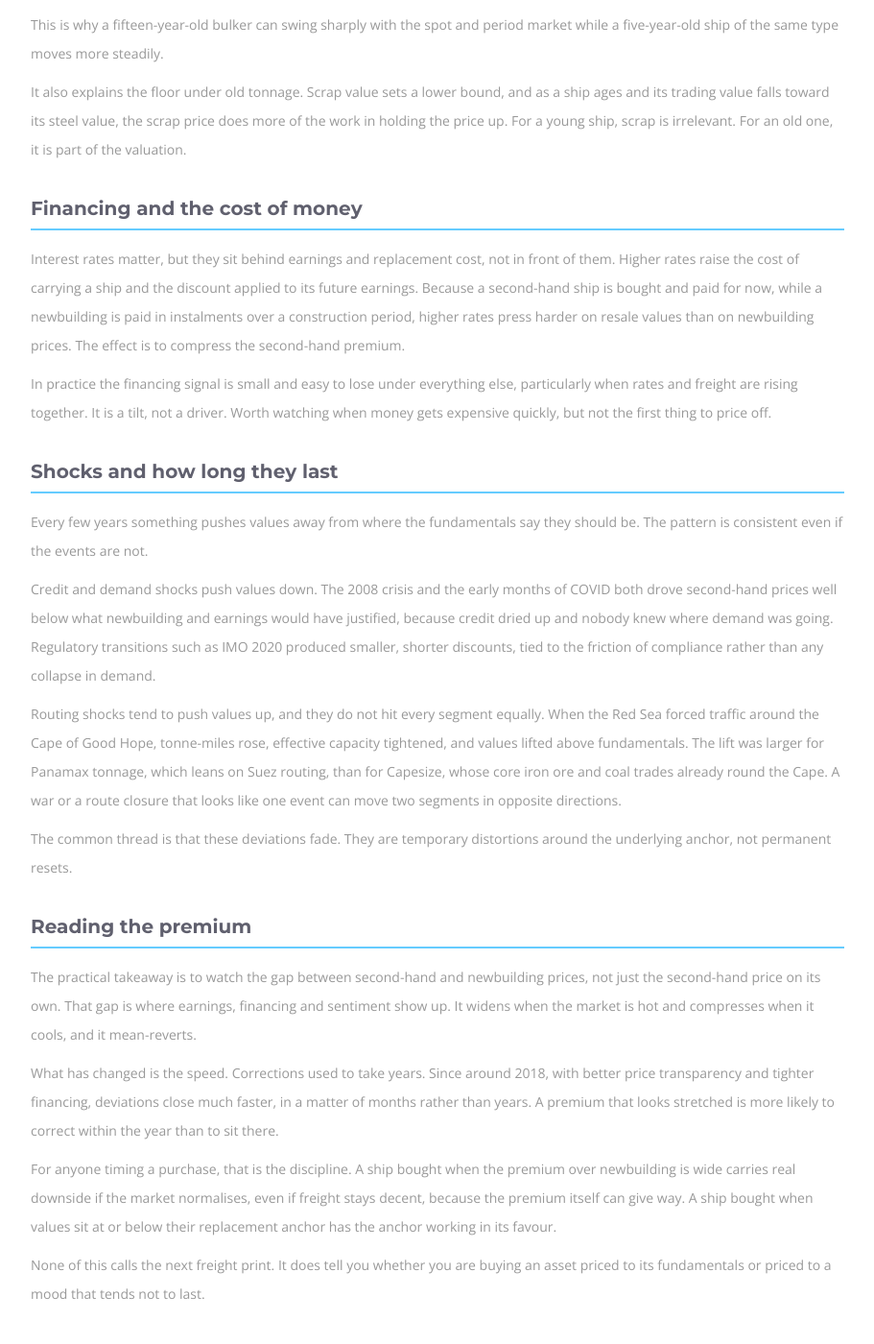
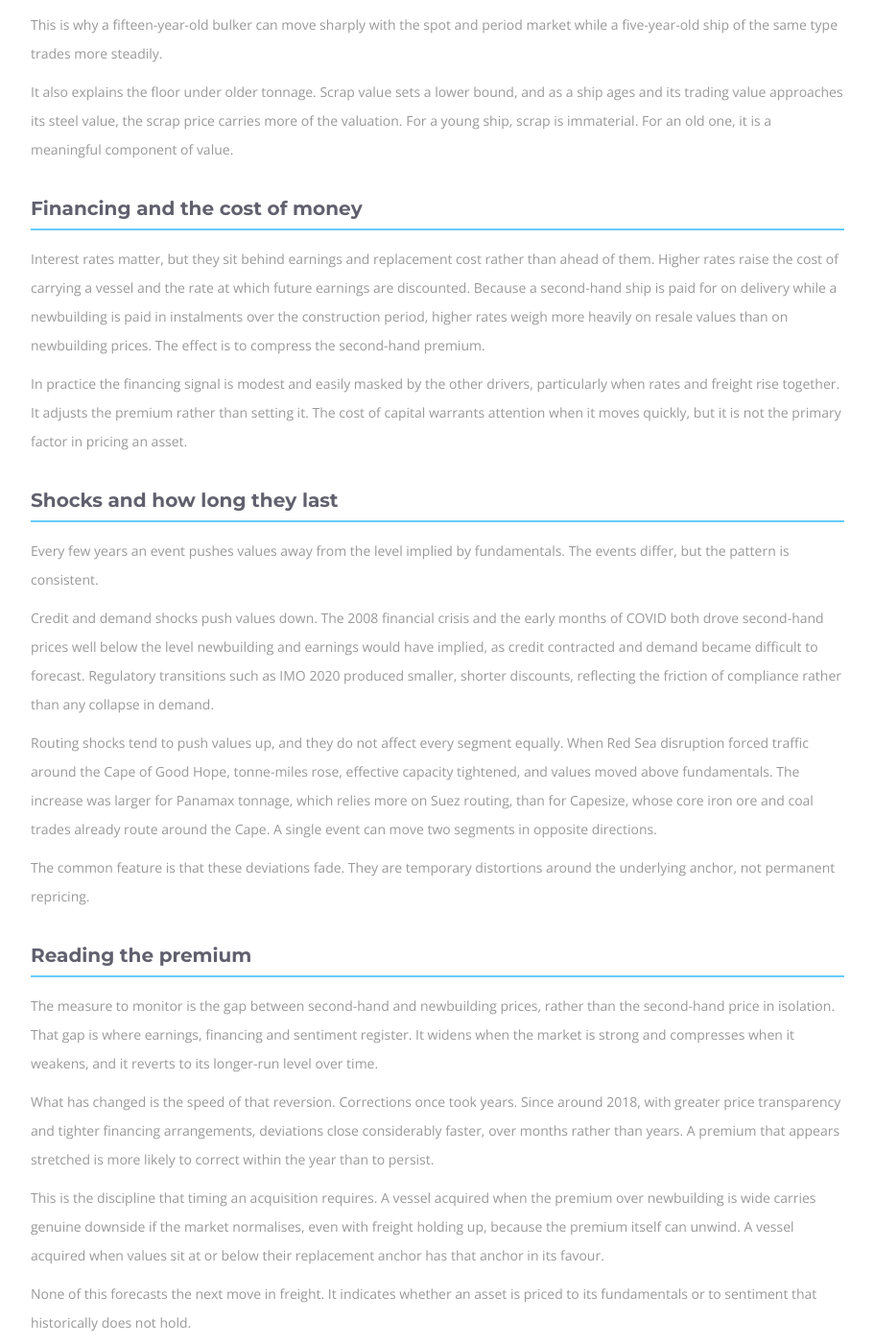
Before and after one commit to frelsea/frelsea.github.io, a Jekyll site: the page built from _posts/2026-06-22-what-drives-secondhand-dry-bulk-values.md, in a window 1280 px wide and 1400 px high, scrolled down 2811 px. Shown: the whole window at 96% size, without its empty margins (38-949 px from the left). Built offline with Jekyll 4.4.1, drawn with Linux system fonts in a browser that asks for light colours; some web fonts are replaced; some of the changed text lies outside the part shown.

Commit message:
Revise second-hand values post to institutional tone
Remove retail/consumer framing ("anyone who has...knows") and second-person
address; rewrite impersonally and authoritatively. Substance unchanged.

```diff
--- a/_posts/2026-06-22-what-drives-secondhand-dry-bulk-values.md
+++ b/_posts/2026-06-22-what-drives-secondhand-dry-bulk-values.md
@@ -2,7 +2,7 @@
 layout: post
 title: "What Drives Second-Hand Dry Bulk Values"
 date: 2026-06-22
-description: "Second-hand bulker prices are anchored to newbuilding cost, tilted by earnings, pressed at the margin by financing, and knocked off course by shocks that fade. How those forces rank, and what the premium over newbuilding tells you about timing a purchase."
+description: "Second-hand bulker values are anchored to newbuilding cost, tilted by earnings, pressed at the margin by financing, and temporarily displaced by shocks that fade. How those forces rank, and what the premium over newbuilding signals for timing an acquisition."
 tags: [dry-bulk, s-and-p, newbuilding]
 image: /assets/img/covers/insight-ship-values-cover.png
 key_points:
@@ -23,56 +23,56 @@ faq:
     a: "Shocks such as the 2008 financial crisis, COVID or the Red Sea rerouting push values away from fundamentals, but the deviations fade. Since around 2018 they have corrected faster, in months rather than years, helped by better price transparency."
 ---
 
-Anyone who has bought or sold tonnage knows the price of a ten-year-old bulker is not a single number. It moves with the newbuilding market, with freight, with the cost of money, and with whatever shock happens to be in the headlines that quarter. What is less obvious is how these forces rank, and how long each one lasts. Sorting that out is the difference between paying a fair price and paying the top of a cycle.
+The price of a ten-year-old bulker is not a single number. It moves with the newbuilding market, with freight earnings, with the cost of financing, and with periodic market shocks. What is less obvious is how these forces rank against one another, and how long each one persists. That ordering is what separates an acquisition made near fair value from one made at the top of a cycle.
 
 {% include secondhand-premium-chart.html %}
 
 ## Replacement cost is the anchor
 
-Over a full cycle, second-hand values are tied to newbuilding prices. The logic is simple. A buyer can always order a new ship instead of buying an existing one, so the cost of ordering sets the level that resale prices are measured against. When the yards raise prices, second-hand values follow. When newbuilding prices soften, the floor under resale values drops with them.
+Over a full cycle, second-hand values are tied to newbuilding prices. The reasoning is straightforward. A buyer can order a new ship instead of acquiring an existing one, so the cost of ordering sets the reference against which resale prices are measured. When yards raise prices, second-hand values follow. When newbuilding prices soften, the level supporting resale values falls with them.
 
-The link is close but not one for one. A ten or fifteen year old ship trades at a discount to a new one, because it has fewer years left and older technology. That discount widens and narrows, but the relationship holds. Over time, second-hand prices move almost in step with replacement cost.
+The relationship is close but not one for one. A ten or fifteen year old ship trades at a discount to a newbuilding, reflecting its shorter remaining life and older technology. That discount widens and narrows through the cycle, but the link holds. Over time, second-hand prices move almost in step with replacement cost.
 
-If you want to know where values are heading over the next few years, the newbuilding curve is the first place to look.
+The newbuilding curve is therefore the first reference point for where values are likely to sit over the coming years.
 
 ## Earnings move the premium
 
-Replacement cost explains where values sit over the long run. It does not explain why prices can run hard for a few months and then give it back. That is earnings.
+Replacement cost explains where values sit over the long run. It does not explain why prices can rise sharply over a few months and then retrace. That is the role of earnings.
 
-When time-charter rates rise, buyers are willing to pay more for a ship they can put to work today rather than wait two or three years for a newbuilding slot. That willingness to pay shows up as a premium of second-hand prices over newbuilding prices. In a strong freight market the premium widens, sometimes to the point where a modern resale changes hands above the cost of ordering new. In a weak market it compresses, and buyers hold off.
+When time-charter rates rise, buyers pay more for tonnage that can trade immediately rather than wait two or three years for a newbuilding berth. That willingness to pay appears as a premium of second-hand prices over newbuilding prices. In a strong freight market the premium widens, at times to the point where a modern resale changes hands above the cost of ordering new. In a weak market it compresses, and buying activity slows.
 
-The earnings effect is real but smaller than most people assume in the heat of a strong market. A jump in charter rates lifts asset values, but not one for one, and it lifts them with a lag of about a month, because the freight market moves faster than the S&P market digests it. The headline rate prints first, and the deals follow a few weeks later.
+The earnings effect is real but smaller than is often assumed during a strong market. An increase in charter rates lifts asset values, though not one for one, and with a lag of roughly a month, as the freight market adjusts faster than the sale and purchase market. Freight rates move first, and transactions follow.
 
 ## Age changes the equation
 
-The same ship at different ages does not respond to the market the same way. The older the vessel, the more of its value sits in the next few years of cash flow rather than in the decades ahead. So older tonnage is more sensitive to current earnings and less tethered to the newbuilding anchor.
+A given ship responds differently to the market at different ages. The older the vessel, the more of its value rests in the next few years of cash flow rather than in distant future earnings. Older tonnage is therefore more sensitive to current earnings and less tied to the newbuilding anchor.
 
-This is why a fifteen-year-old bulker can swing sharply with the spot and period market while a five-year-old ship of the same type moves more steadily.
+This is why a fifteen-year-old bulker can move sharply with the spot and period market while a five-year-old ship of the same type trades more steadily.
 
-It also explains the floor under old tonnage. Scrap value sets a lower bound, and as a ship ages and its trading value falls toward its steel value, the scrap price does more of the work in holding the price up. For a young ship, scrap is irrelevant. For an old one, it is part of the valuation.
+It also explains the floor under older tonnage. Scrap value sets a lower bound, and as a ship ages and its trading value approaches its steel value, the scrap price carries more of the valuation. For a young ship, scrap is immaterial. For an old one, it is a meaningful component of value.
 
 ## Financing and the cost of money
 
-Interest rates matter, but they sit behind earnings and replacement cost, not in front of them. Higher rates raise the cost of carrying a ship and the discount applied to its future earnings. Because a second-hand ship is bought and paid for now, while a newbuilding is paid in instalments over a construction period, higher rates press harder on resale values than on newbuilding prices. The effect is to compress the second-hand premium.
+Interest rates matter, but they sit behind earnings and replacement cost rather than ahead of them. Higher rates raise the cost of carrying a vessel and the rate at which future earnings are discounted. Because a second-hand ship is paid for on delivery while a newbuilding is paid in instalments over the construction period, higher rates weigh more heavily on resale values than on newbuilding prices. The effect is to compress the second-hand premium.
 
-In practice the financing signal is small and easy to lose under everything else, particularly when rates and freight are rising together. It is a tilt, not a driver. Worth watching when money gets expensive quickly, but not the first thing to price off.
+In practice the financing signal is modest and easily masked by the other drivers, particularly when rates and freight rise together. It adjusts the premium rather than setting it. The cost of capital warrants attention when it moves quickly, but it is not the primary factor in pricing an asset.
 
 ## Shocks and how long they last
 
-Every few years something pushes values away from where the fundamentals say they should be. The pattern is consistent even if the events are not.
+Every few years an event pushes values away from the level implied by fundamentals. The events differ, but the pattern is consistent.
 
-Credit and demand shocks push values down. The 2008 crisis and the early months of COVID both drove second-hand prices well below what newbuilding and earnings would have justified, because credit dried up and nobody knew where demand was going. Regulatory transitions such as IMO 2020 produced smaller, shorter discounts, tied to the friction of compliance rather than any collapse in demand.
+Credit and demand shocks push values down. The 2008 financial crisis and the early months of COVID both drove second-hand prices well below the level newbuilding and earnings would have implied, as credit contracted and demand became difficult to forecast. Regulatory transitions such as IMO 2020 produced smaller, shorter discounts, reflecting the friction of compliance rather than any collapse in demand.
 
-Routing shocks tend to push values up, and they do not hit every segment equally. When the Red Sea forced traffic around the Cape of Good Hope, tonne-miles rose, effective capacity tightened, and values lifted above fundamentals. The lift was larger for Panamax tonnage, which leans on Suez routing, than for Capesize, whose core iron ore and coal trades already round the Cape. A war or a route closure that looks like one event can move two segments in opposite directions.
+Routing shocks tend to push values up, and they do not affect every segment equally. When Red Sea disruption forced traffic around the Cape of Good Hope, tonne-miles rose, effective capacity tightened, and values moved above fundamentals. The increase was larger for Panamax tonnage, which relies more on Suez routing, than for Capesize, whose core iron ore and coal trades already route around the Cape. A single event can move two segments in opposite directions.
 
-The common thread is that these deviations fade. They are temporary distortions around the underlying anchor, not permanent resets.
+The common feature is that these deviations fade. They are temporary distortions around the underlying anchor, not permanent repricing.
 
 ## Reading the premium
 
-The practical takeaway is to watch the gap between second-hand and newbuilding prices, not just the second-hand price on its own. That gap is where earnings, financing and sentiment show up. It widens when the market is hot and compresses when it cools, and it mean-reverts.
+The measure to monitor is the gap between second-hand and newbuilding prices, rather than the second-hand price in isolation. That gap is where earnings, financing and sentiment register. It widens when the market is strong and compresses when it weakens, and it reverts to its longer-run level over time.
 
-What has changed is the speed. Corrections used to take years. Since around 2018, with better price transparency and tighter financing, deviations close much faster, in a matter of months rather than years. A premium that looks stretched is more likely to correct within the year than to sit there.
+What has changed is the speed of that reversion. Corrections once took years. Since around 2018, with greater price transparency and tighter financing arrangements, deviations close considerably faster, over months rather than years. A premium that appears stretched is more likely to correct within the year than to persist.
 
-For anyone timing a purchase, that is the discipline. A ship bought when the premium over newbuilding is wide carries real downside if the market normalises, even if freight stays decent, because the premium itself can give way. A ship bought when values sit at or below their replacement anchor has the anchor working in its favour.
+This is the discipline that timing an acquisition requires. A vessel acquired when the premium over newbuilding is wide carries genuine downside if the market normalises, even with freight holding up, because the premium itself can unwind. A vessel acquired when values sit at or below their replacement anchor has that anchor in its favour.
 
-None of this calls the next freight print. It does tell you whether you are buying an asset priced to its fundamentals or priced to a mood that tends not to last.
+None of this forecasts the next move in freight. It indicates whether an asset is priced to its fundamentals or to sentiment that historically does not hold.
```
